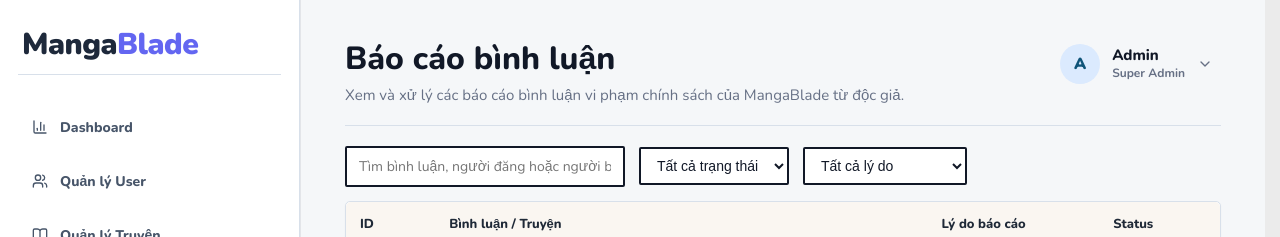
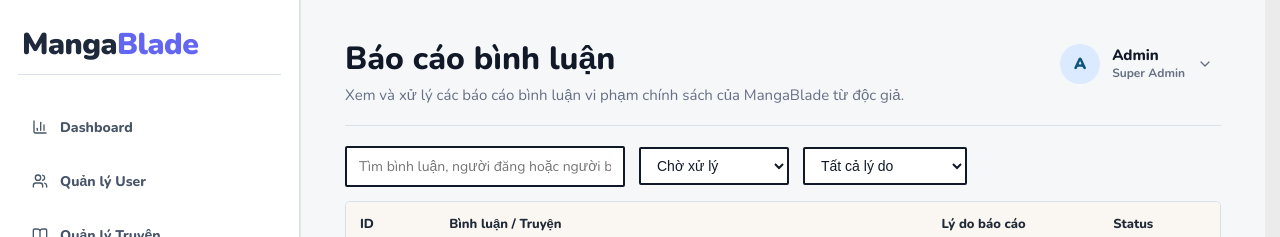
Before and after one commit to midori-suzune/MangaBlade, a React (Vite) app in the folder frontend/: page /admin/comment-reports in a window 1280 px wide. Shown: the top 237 px of the page. Built offline with nearby package versions, Linux system fonts and the light colour scheme; no server answers.

Commit message:
set default status filter to PENDING in comment reports

```diff
--- a/frontend/src/pages/Admin/CommentReports/CommentReports.tsx
+++ b/frontend/src/pages/Admin/CommentReports/CommentReports.tsx
@@ -150,7 +150,7 @@ export const CommentReports: React.FC = () => {
   // Common State
   const [searchInput, setSearchInput] = useState('');
   const [search, setSearch] = useState('');
-  const [statusFilter, setStatusFilter] = useState<CommentReportStatusFilter>('ALL');
+  const [statusFilter, setStatusFilter] = useState<CommentReportStatusFilter>('PENDING');
   const [page, setPage] = useState(0);
   const [loading, setLoading] = useState(false);
   const [errorMessage, setErrorMessage] = useState('');
```
